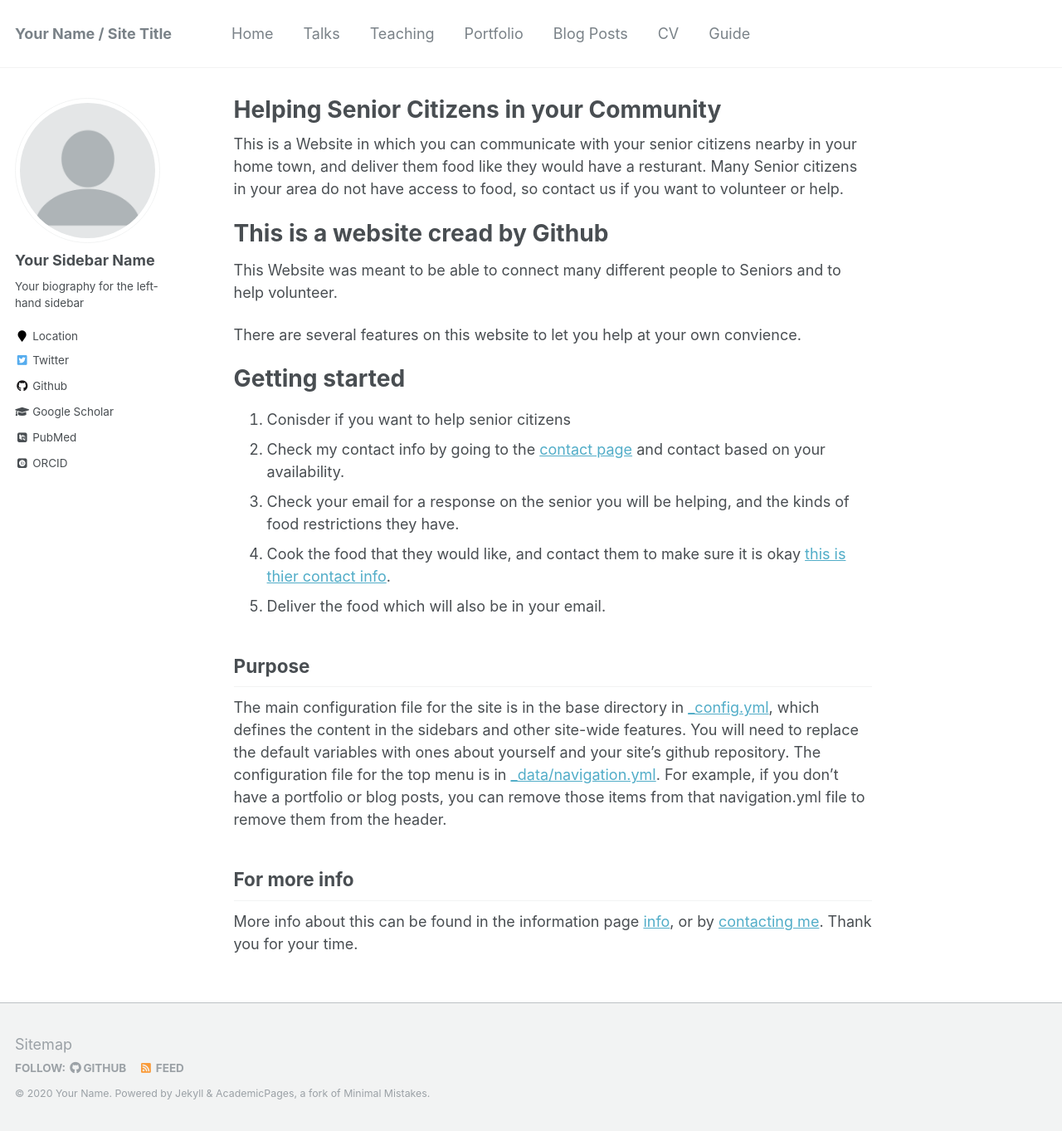
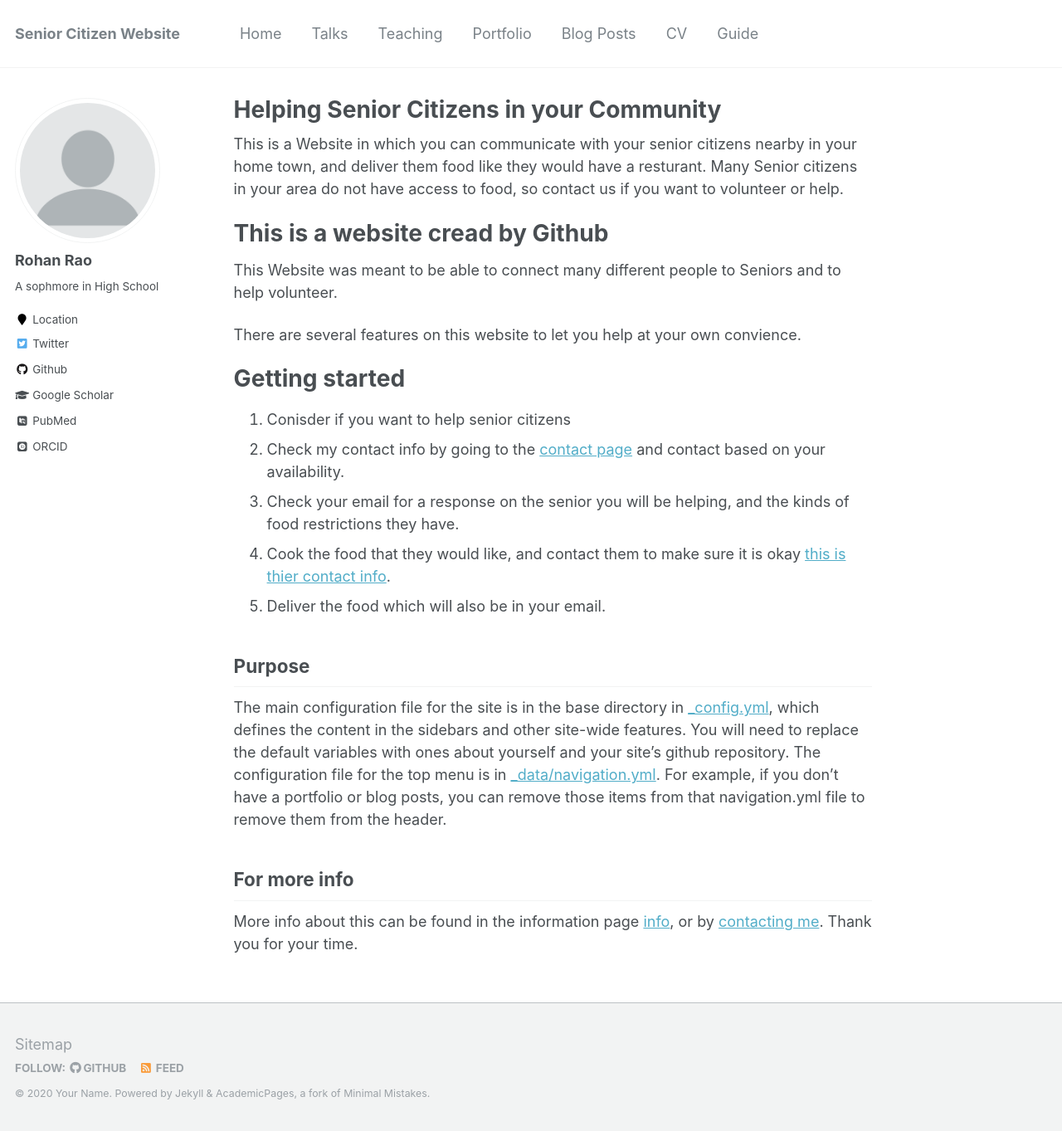
Before and after one commit to rohan23rao/Senior-Citizens, a Jekyll site: the page built from academicpages.github.io-master/_pages/about.md, in a window 1280 px wide and 1363 px high. Shown: the whole window at 83% size. Built offline with Jekyll 4.4.1, drawn with Linux system fonts in a browser that asks for light colours; some web fonts are replaced.

Commit message:
Update _config.yml

```diff
--- a/_config.yml
+++ b/_config.yml
@@ -7,13 +7,13 @@
 
 # Site Settings
 locale                   : "en-US"
-title                    : "Your Name / Site Title"
+title                    : "Senior Citizen Website"
 title_separator          : "-"
 name                     : &name "Your Name"
 description              : &description "personal description"
-url                      : https://academicpages.github.io # the base hostname & protocol for your site e.g. "https://mmistakes.github.io"
+url                      : https://bigrao23.github.io # the base hostname & protocol for your site e.g. "https://mmistakes.github.io"
 baseurl                  : "" # the subpath of your site, e.g. "/blog"
-repository               : "academicpages/academicpages.github.io"
+repository               : "bigrao23/bigrao23.github.io"
 teaser                   :  # filename of teaser fallback teaser image placed in /images/, .e.g. "500x300.png"
 breadcrumbs              : false # true, false (default)
 words_per_minute         : 160
@@ -80,9 +80,9 @@ analytics:
 
 # Site Author
 author:
-  name             : "Your Sidebar Name"
+  name             : "Rohan Rao"
   avatar           : "profile.png"
-  bio              : "Your biography for the left-hand sidebar"
+  bio              : "A sophmore in High School"
   location         : "Location"
   employer         :
   pubmed           : "https://www.ncbi.nlm.nih.gov/pubmed/?term=john+snow"
@@ -96,7 +96,7 @@ author:
   flickr           :
   facebook         :
   foursquare       :
-  github           : "academicpages"
+  github           : "bigrao23"
   google_plus      :
   keybase          :
   instagram        :
```
